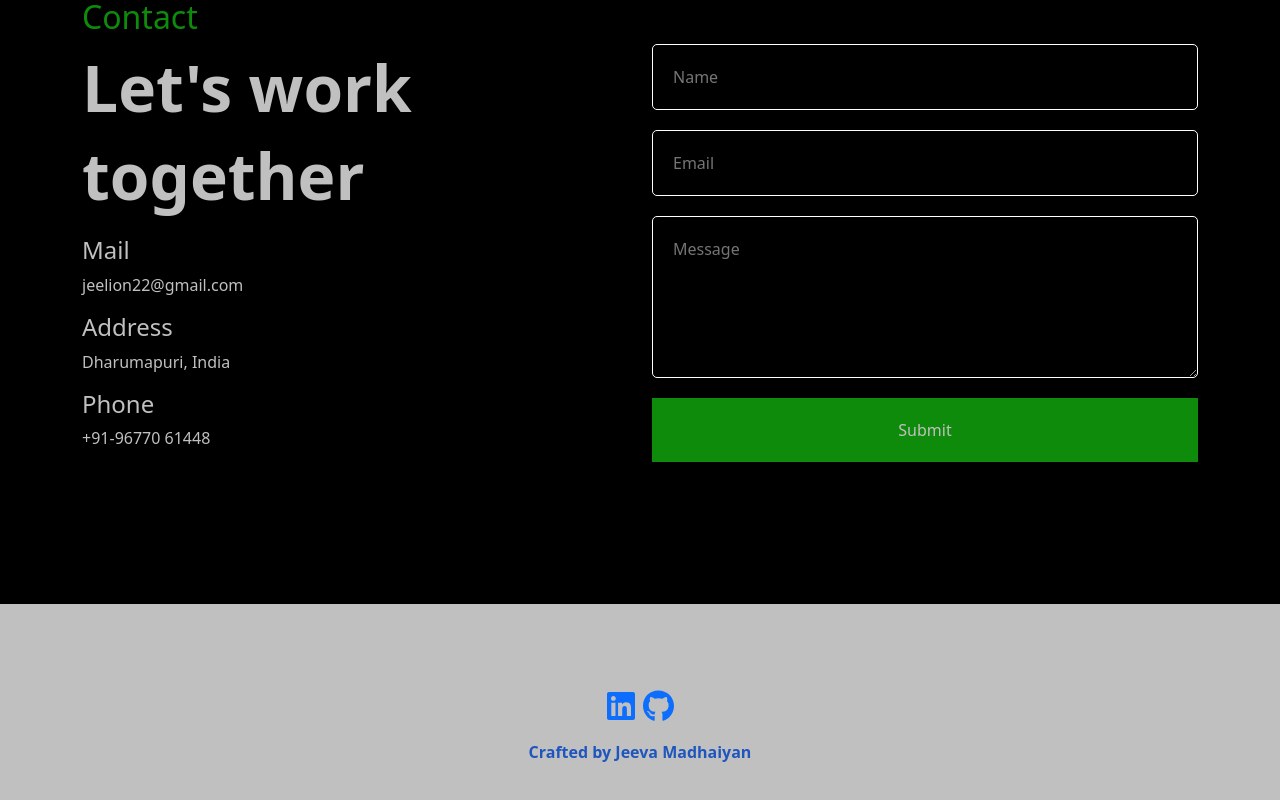
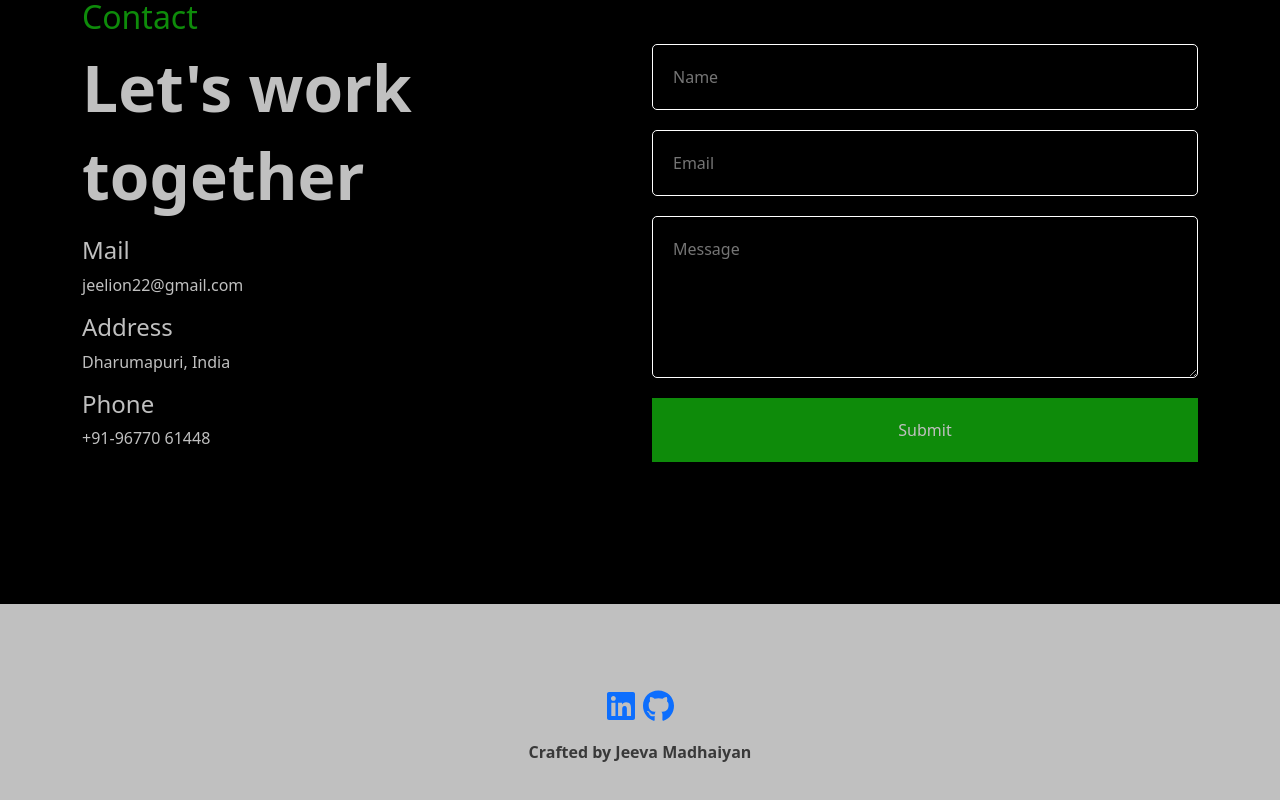
Before and after one commit to jeelion22/jeeva-madhaiyan-portfolio, a React (Vite) app: page / in a window 1280 px wide. Shown: the part 3731-4531 px from the top of the page. Built offline with nearby package versions, Linux system fonts and the light colour scheme.

Commit message:
text color changed

```diff
--- a/src/components/contact/Contact.css
+++ b/src/components/contact/Contact.css
@@ -99,10 +99,10 @@ Form {
    }
 
    .copy-right {
-    color: rgb(30, 86, 190);
+    color: rgb(0, 0, 0, 0.7);
     font-weight: bold;
 }
 
 html {
-    background-color: silver;
+    background-color: rgb(192, 192, 192);
 }
```
